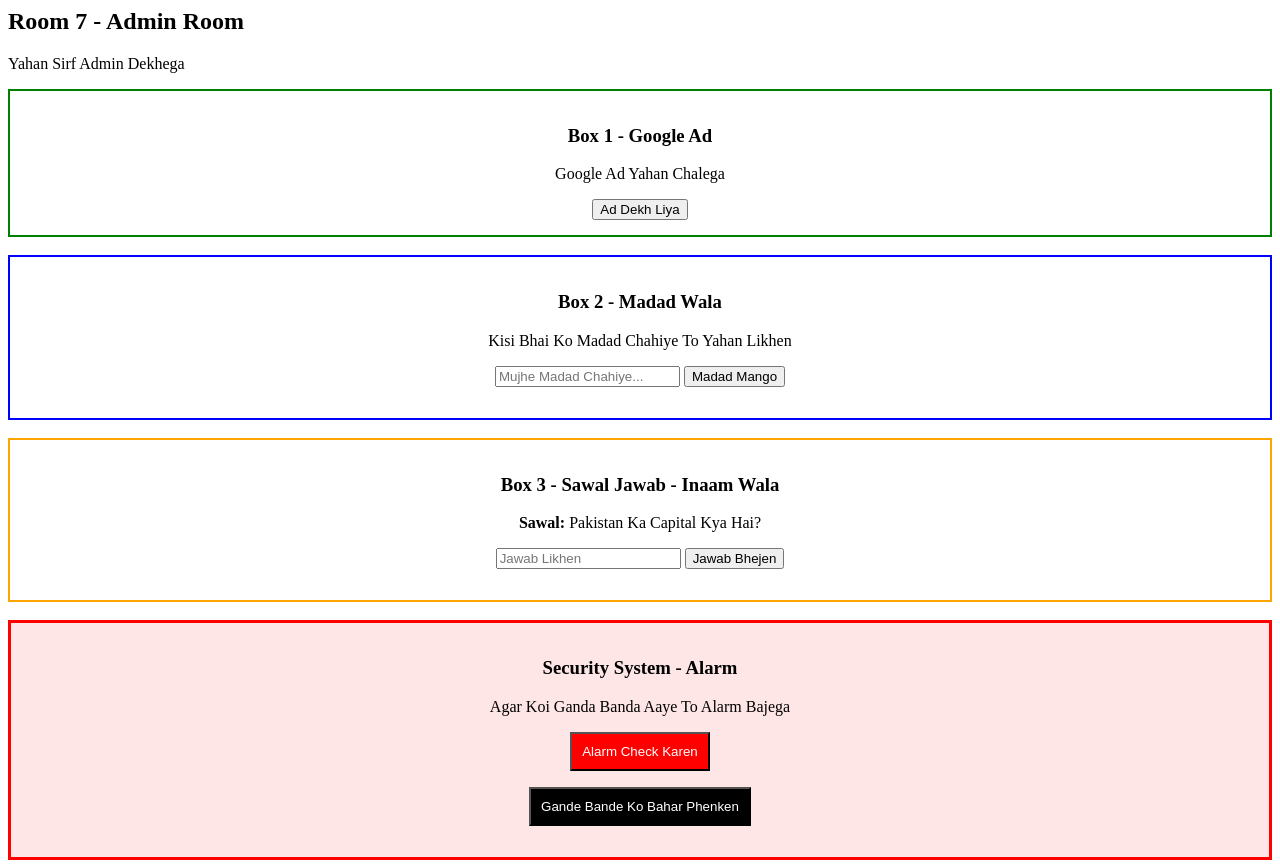
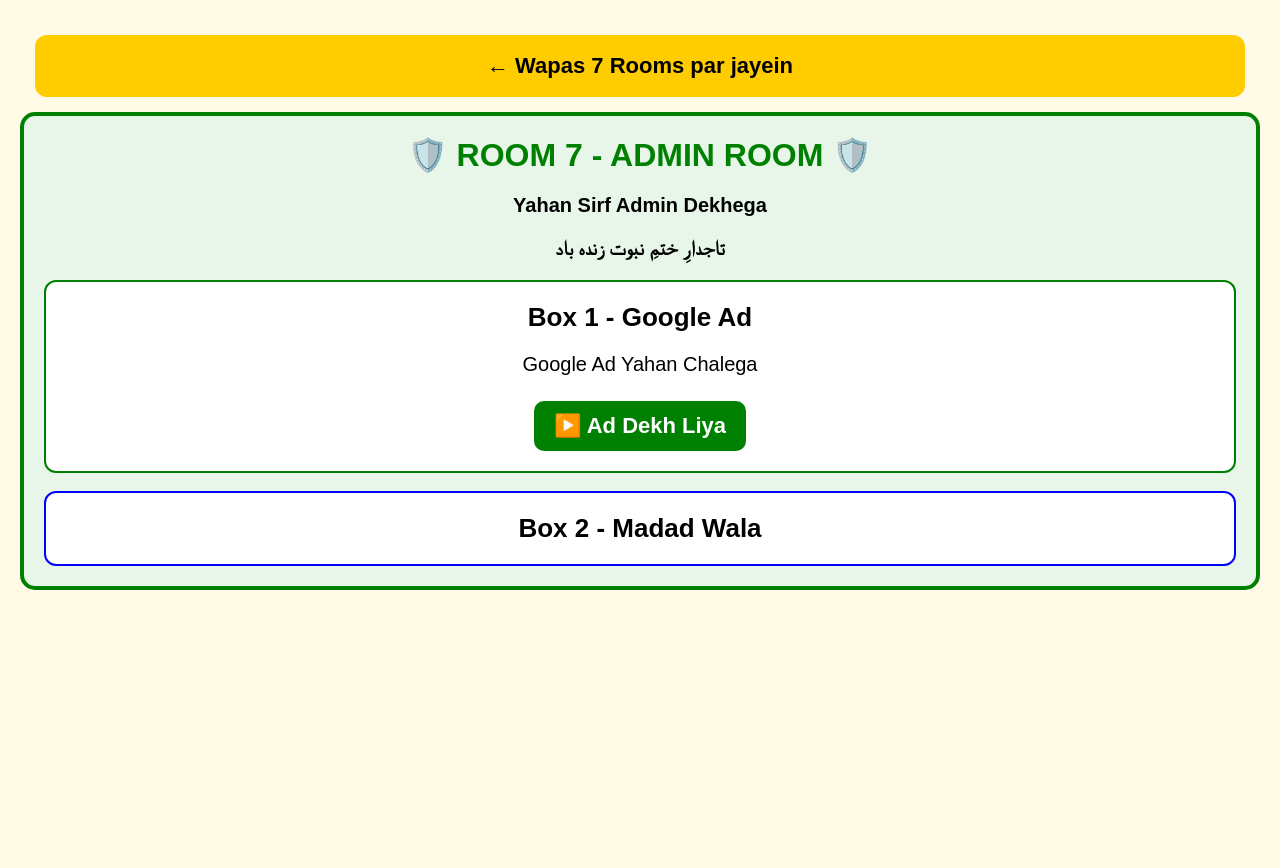
Before and after one commit to awanzaheer547-alt/awanzaheer547-alt.github.io, a plain HTML site: page room7.html in a window 1280 px wide. After the commit the page ends 800 px from the top, so only its background shows below. Drawn offline with Linux system fonts and the light colour scheme.

Commit message:
Update room7.html

```diff
--- a/room7.html
+++ b/room7.html
@@ -1,76 +1,36 @@
+<!DOCTYPE html>
+<html lang="ur">
+<head>
+<meta charset="UTF-8">
+<meta name="viewport" content="width=device-width, initial-scale=1.0">
+<title>Admin + Security Room - Live</title>
+<style>
+body{font-family:Arial;text-align:center;background:#fffbe6;padding:20px;margin:0}
+h1{color:#0a5c2e}
+.btn{display:block;background:#0a5c2e;color:white;padding:18px;margin:15px;border-radius:12px;font-size:22px;font-weight:bold;text-decoration:none}
+.btn2{background:#ffcc00;color:black}
+.bigBtn{font-size:22px;padding:12px 20px;border-radius:10px;border:none;font-weight:bold;cursor:pointer;margin:5px}
+</style>
+</head>
+<body>
+
+<a class="btn btn2" href="index.html">← Wapas 7 Rooms par jayein</a>
+
 <!-- Room 7 - Admin + Security Room -->
-
-<div id="room7">
-  <h2>Room 7 - Admin Room</h2>
-  <p>Yahan Sirf Admin Dekhega</p>
+<div id="room7" style="background:#E8F5E9; padding:20px; font-family:Arial; text-align:center; border:4px solid green; border-radius:15px;">
+  <h1 style="font-size:32px; color:green; margin:0;">🛡️ ROOM 7 - ADMIN ROOM 🛡️</h1>
+  <p style="font-size:20px; font-weight:bold;">Yahan Sirf Admin Dekhega</p>
+  <p style="font-size:20px; font-weight:bold;">تاجدارِ ختمِ نبوت زندہ باد</p>
 
   <!-- BOX 1 - AD -->
-  <div style="border:2px solid green; padding:15px; text-align:center;">
-    <h3>Box 1 - Google Ad</h3>
-    <p>Google Ad Yahan Chalega</p>
-    <button onclick="adDekha()">Ad Dekh Liya</button>
+  <div style="border:2px solid green; padding:15px; text-align:center; background:white; border-radius:12px;">
+    <h3 style="font-size:26px; margin:5px;">Box 1 - Google Ad</h3>
+    <p style="font-size:20px;">Google Ad Yahan Chalega</p>
+    <button class="bigBtn" onclick="adDekha()" style="background:green; color:white;">▶️ Ad Dekh Liya</button>
   </div>
 
   <br>
 
   <!-- BOX 2 - MADAD -->
-  <div style="border:2px solid blue; padding:15px; text-align:center;">
-    <h3>Box 2 - Madad Wala</h3>
-    <p>Kisi Bhai Ko Madad Chahiye To Yahan Likhen</p>
-    <input type="text" id="madadMsg" placeholder="Mujhe Madad Chahiye...">
-    <button onclick="madadMango()">Madad Mango</button>
-    <p id="madadResult"></p>
-  </div>
-
-  <br>
-
-  <!-- BOX 3 - SAWAL JAWAB -->
-  <div style="border:2px solid orange; padding:15px; text-align:center;">
-    <h3>Box 3 - Sawal Jawab - Inaam Wala</h3>
-    <p><b>Sawal:</b> Pakistan Ka Capital Kya Hai?</p>
-    <input type="text" id="jawab" placeholder="Jawab Likhen">
-    <button onclick="checkJawab()">Jawab Bhejen</button>
-    <p id="inaam"></p>
-  </div>
-
-  <br>
-
-  <!-- SECURITY SYSTEM -->
-  <div style="border:3px solid red; padding:15px; text-align:center; background:#ffe6e6;">
-    <h3>Security System - Alarm</h3>
-    <p>Agar Koi Ganda Banda Aaye To Alarm Bajega</p>
-    <button onclick="alarmBajao()" style="background:red; color:white; padding:10px;">Alarm Check Karen</button>
-    <p id="alarmMsg"></p>
-    <button onclick="baharPhenko()" style="background:black; color:white; padding:10px;">Gande Bande Ko Bahar Phenken</button>
-    <p id="securityResult"></p>
-  </div>
-
-</div>
-
-<script>
-  function adDekha() {
-    alert("Ad Dekh Liya");
-  }
-  function madadMango() {
-    var m = document.getElementById("madadMsg").value;
-    document.getElementById("madadResult").innerText = "Aapki Madad Ki Arzi Admin Ko Chali Gayi: " + m;
-    alert("Madad Ki Arzi Bhej Di Gayi");
-  }
-  function checkJawab() {
-    var j = document.getElementById("jawab").value;
-    if (j.toLowerCase() == "islamabad") {
-      document.getElementById("inaam").innerText = "Mubarak Ho! Jawab Sahi Hai, Aapko Inaam Milega 20 Rs";
-      alert("Mubarak Ho! Inaam Mil Gaya");
-    } else {
-      document.getElementById("inaam").innerText = "Jawab Ghalat Hai, Dobara Koshish Karen";
-    }
-  }
-  function alarmBajao() {
-    document.getElementById("alarmMsg").innerText = "ALARM! ALARM! Ganda Banda App Mein Aa Gaya Hai!";
-    alert("ALARM! Ganda Banda Aa Gaya Hai, Admin Ko Khabar Ho Gayi");
-  }
-  function baharPhenko() {
-    document.getElementById("securityResult").innerText = "Ganda Banda Bahar Phenk Diya Gaya, App Saaf Ho Gaya";
-    alert("Ganda Banda Bahar Kar Diya Gaya");
-  }
-</script>
+  <div style="border:2px solid blue; padding:15px; text-align:center; background:white; border-radius:12px;">
+    <h3 style="font-size:26px; margin:5px;">Box 2 - Madad Wala</h3
```
